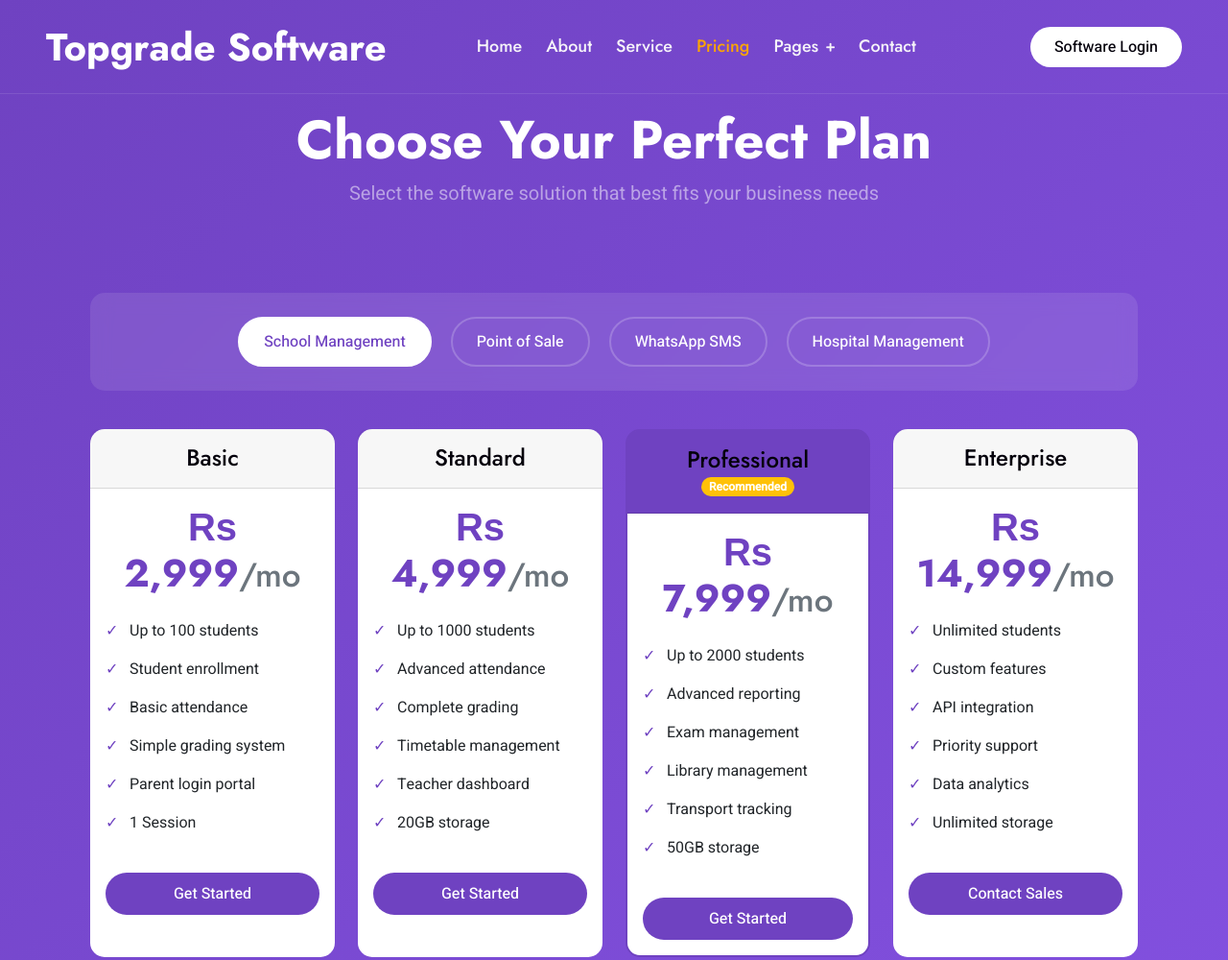
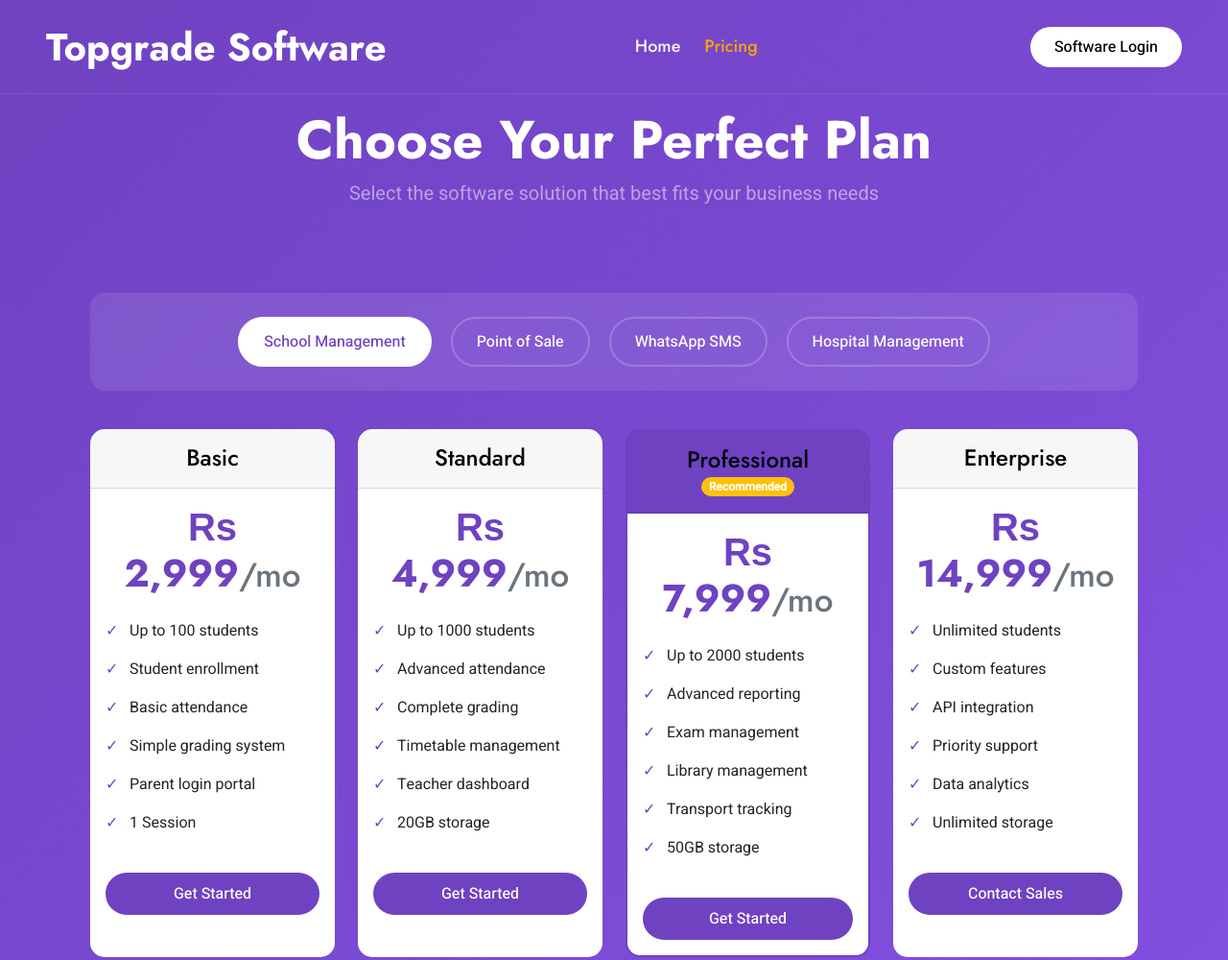
Before and after one commit to aalleey/topgrade-website, a plain HTML site: page pricing.html in a window 1280 px wide. Shown: the top 1000 px of the page at 96% size. Drawn offline with nearby package versions, Linux system fonts and the light colour scheme.

Commit message:
Refactor navigation links: Commented out 'About', 'Service', and 'Contact' links in index.html and pricing.html for future updates. Maintained structure for potential reactivation.

```diff
--- a/pricing.html
+++ b/pricing.html
@@ -233,18 +233,18 @@
                 <div class="collapse navbar-collapse" id="navbarCollapse">
                     <div class="navbar-nav mx-auto py-0">
                         <a href="index.html" class="nav-item nav-link">Home</a>
-                        <a href="about.html" class="nav-item nav-link">About</a>
-                        <a href="service.html" class="nav-item nav-link">Service</a>
+                        <!-- <a href="about.html" class="nav-item nav-link">About</a> -->
+                        <!-- <a href="service.html" class="nav-item nav-link">Service</a> -->
                         <a href="pricing.html" class="nav-item nav-link active">Pricing</a>
-                        <div class="nav-item dropdown">
+                        <!-- <div class="nav-item dropdown">
                             <a href="#" class="nav-link dropdown-toggle" data-bs-toggle="dropdown">Pages</a>
                             <div class="dropdown-menu m-0">
                                 <a href="team.html" class="dropdown-item">Our Team</a>
                                 <a href="testimonial.html" class="dropdown-item">Testimonial</a>
                                 <a href="404.html" class="dropdown-item">404 Page</a>
                             </div>
-                        </div>
-                        <a href="contact.html" class="nav-item nav-link">Contact</a>
+                        </div> -->
+                        <!-- <a href="contact.html" class="nav-item nav-link">Contact</a> -->
                     </div>
                     <a href="https://api.whatsapp.com/send?phone=03336616622&text=Hello" target="_blank" class="btn rounded-pill py-2 px-4 ms-3 d-none d-lg-block">Software Login</a>
                 </div>
```
Also changed, not shown: index.html (+4 -4 lines).
